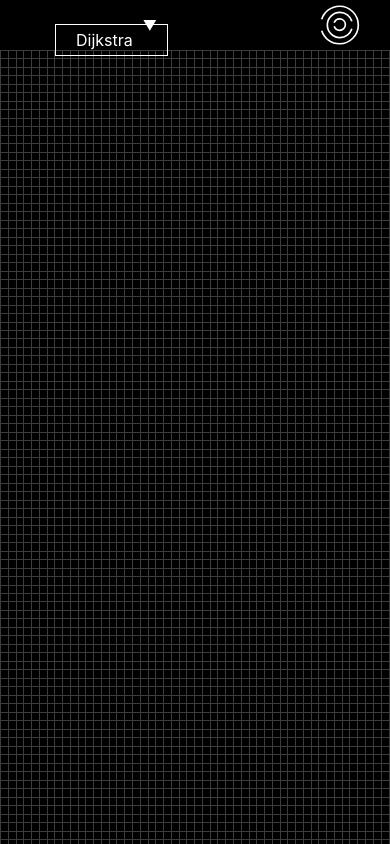
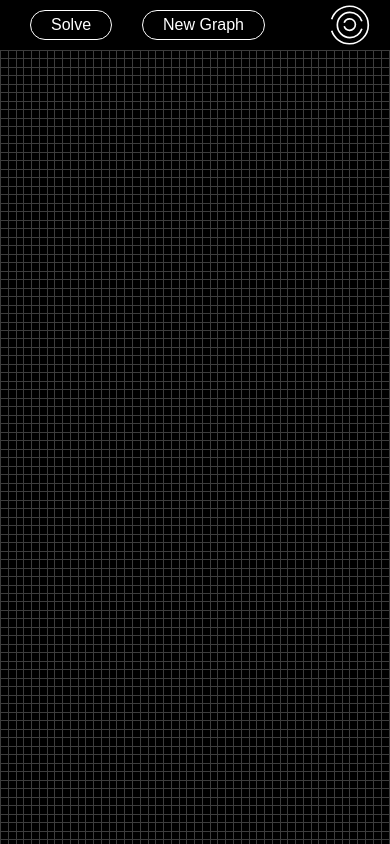
Before and after one commit to joshlopez97/pathfinder-visualizer, a React (Create React App) app: page / in a window 390 px wide. Built offline with nearby package versions, Linux system fonts and the light colour scheme.

Commit message:
Mobile support

```diff
--- a/src/App.css
+++ b/src/App.css
@@ -111,3 +111,16 @@ svg.icon.exploring path {
 svg.icon.graphing path {
   stroke: #ff00f2;
 }
+
+@media only screen and (max-width: 600px) {
+  div.controls {
+    display: none;
+  }
+  button {
+    margin: 0 15px;
+  }
+  div.navigation {
+    padding: 0 15px;
+    width: calc(100% - 30px);
+  }
+}
```
